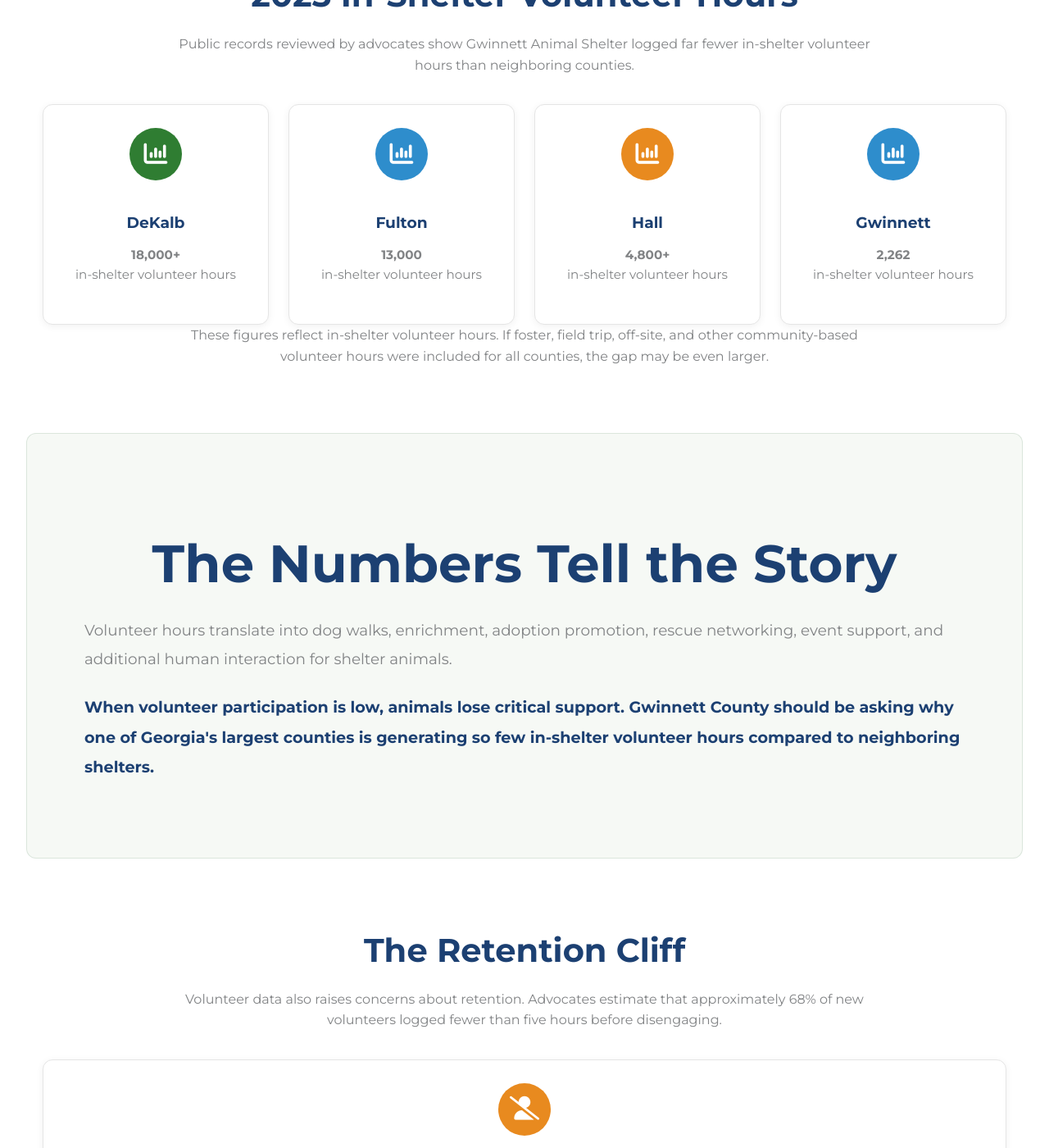
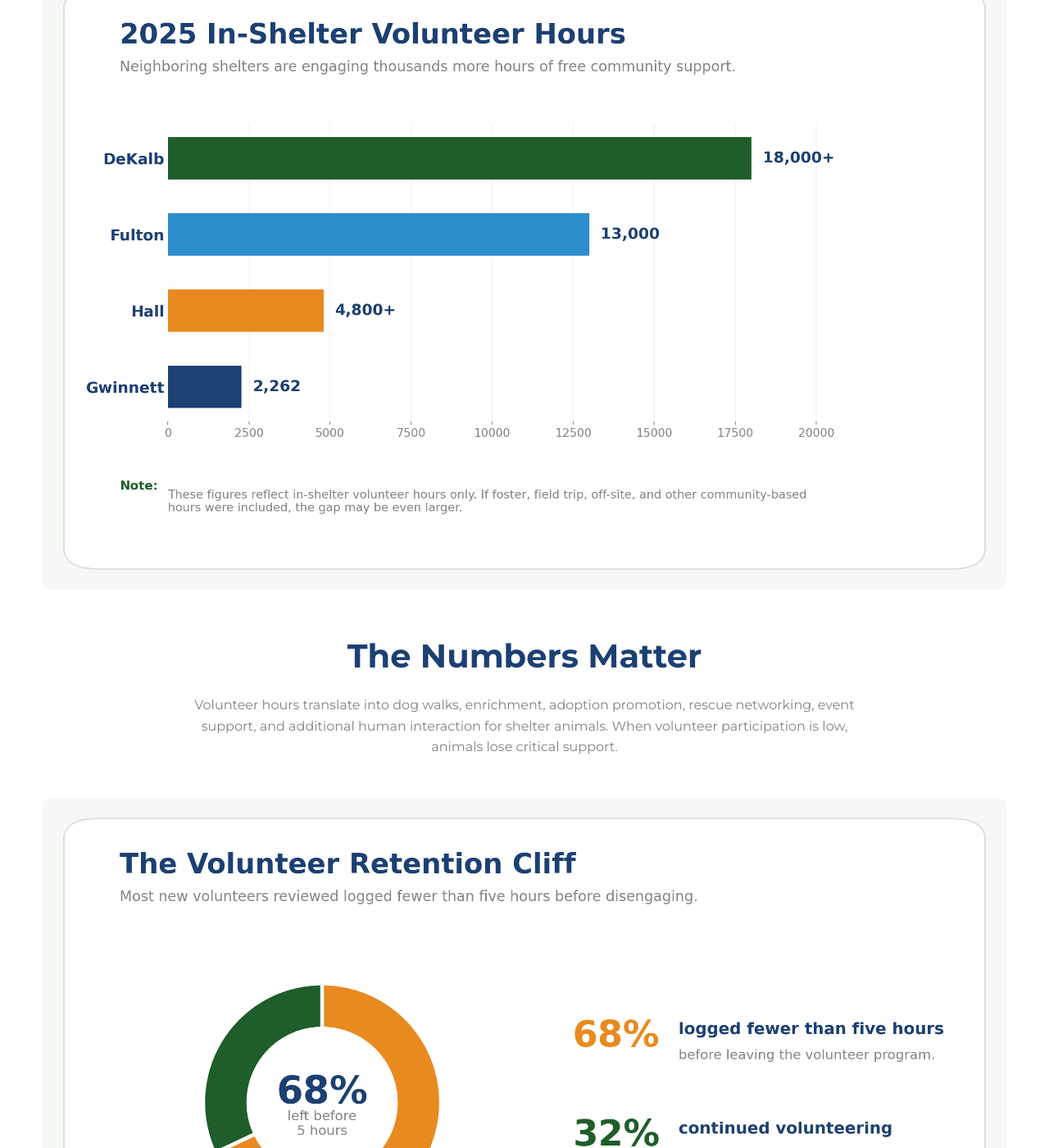
Before and after one commit to whitleybacon/gwinnett-animal-advocacy-alliance, a Jekyll site: the page built from issues/volunteer-engagement/index.html, in a window 1280 px wide and 1400 px high, scrolled down 421 px. Shown: the whole window at 82% size. Built offline with Jekyll 4.4.1, drawn with Linux system fonts in a browser that asks for light colours; some of the changed text lies outside the part shown.

Commit message:
Update index.html

```diff
--- a/issues/volunteer-engagement/index.html
+++ b/issues/volunteer-engagement/index.html
@@ -6,96 +6,31 @@
 <section class="home-section">
     <h2>Volunteer Engagement</h2>
     <p class="section-intro">
-        Volunteers are one of the most valuable resources available to any animal shelter. They provide enrichment, exercise, adoption support, photography, networking, and thousands of hours of unpaid labor that directly benefit animals.
+        Volunteers are one of the most valuable resources available to any animal shelter. They provide enrichment, exercise, adoption support, photography, networking, and unpaid labor that directly benefits animals.
     </p>
 </section>
 
 <section class="home-section">
-    <h2>2025 In-Shelter Volunteer Hours</h2>
+    <picture>
+        <source media="(max-width: 768px)" srcset="/assets/volunteer-hours-mobile.png">
+        <img src="/assets/volunteer-hours-desktop.png"
+             alt="2025 in-shelter volunteer hours comparison showing DeKalb with over 18,000 hours, Fulton with about 13,000 hours, Hall with over 4,800 hours, and Gwinnett with 2,262 hours.">
+    </picture>
+</section>
+
+<section class="home-section">
+    <h2>The Numbers Matter</h2>
     <p class="section-intro">
-        Public records reviewed by advocates show Gwinnett Animal Shelter logged far fewer in-shelter volunteer hours than neighboring counties.
-    </p>
-
-    <div class="home-card-grid four-across">
-
-        <div class="home-card">
-            <div class="home-card-icon icon-green">
-                <i class="fas fa-chart-column"></i>
-            </div>
-            <h3>DeKalb</h3>
-            <p><strong>18,000+</strong><br>in-shelter volunteer hours</p>
-        </div>
-
-        <div class="home-card">
-            <div class="home-card-icon icon-blue">
-                <i class="fas fa-chart-column"></i>
-            </div>
-            <h3>Fulton</h3>
-            <p><strong>13,000</strong><br>in-shelter volunteer hours</p>
-        </div>
-
-        <div class="home-card">
-            <div class="home-card-icon icon-orange">
-                <i class="fas fa-chart-column"></i>
-            </div>
-            <h3>Hall</h3>
-            <p><strong>4,800+</strong><br>in-shelter volunteer hours</p>
-        </div>
-
-        <div class="home-card">
-            <div class="home-card-icon icon-blue">
-                <i class="fas fa-chart-column"></i>
-            </div>
-            <h3>Gwinnett</h3>
-            <p><strong>2,262</strong><br>in-shelter volunteer hours</p>
-        </div>
-
-    </div>
-
-    <p class="section-intro">
-        These figures reflect in-shelter volunteer hours. If foster, field trip, off-site, and other community-based volunteer hours were included for all counties, the gap may be even larger.
+        Volunteer hours translate into dog walks, enrichment, adoption promotion, rescue networking, event support, and additional human interaction for shelter animals. When volunteer participation is low, animals lose critical support.
     </p>
 </section>
 
-<section class="who-we-are-section">
-    <div class="who-we-are-text">
-        <h2>The Numbers Tell the Story</h2>
-
-        <p>
-            Volunteer hours translate into dog walks, enrichment, adoption promotion, rescue networking, event support, and additional human interaction for shelter animals.
-        </p>
-
-        <p>
-            When volunteer participation is low, animals lose critical support. Gwinnett County should be asking why one of Georgia's largest counties is generating so few in-shelter volunteer hours compared to neighboring shelters.
-        </p>
-    </div>
-</section>
-
 <section class="home-section">
-    <h2>The Retention Cliff</h2>
-    <p class="section-intro">
-        Volunteer data also raises concerns about retention. Advocates estimate that approximately 68% of new volunteers logged fewer than five hours before disengaging.
-    </p>
-
-    <div class="home-card-grid two-across">
-
-        <div class="home-card">
-            <div class="home-card-icon icon-orange">
-                <i class="fas fa-user-slash"></i>
-            </div>
-            <h3>68%</h3>
-            <p>Approximate share of new volunteers who logged fewer than five hours before leaving the program.</p>
-        </div>
-
-        <div class="home-card">
-            <div class="home-card-icon icon-green">
-                <i class="fas fa-user-check"></i>
-            </div>
-            <h3>32%</h3>
-            <p>Approximate share of new volunteers who continued beyond the first few hours.</p>
-        </div>
-
-    </div>
+    <picture>
+        <source media="(max-width: 768px)" srcset="/assets/volunteer-retention-mobile.png">
+        <img src="/assets/volunteer-retention-desktop.png"
+             alt="Volunteer retention chart showing that approximately 68 percent of volunteers logged fewer than five hours before leaving the program, while 32 percent continued volunteering.">
+    </picture>
 </section>
 
 <section class="home-section">
```
Also changed, not shown: other parts of issues/volunteer-engagement/index.html (+1 -1 lines).
